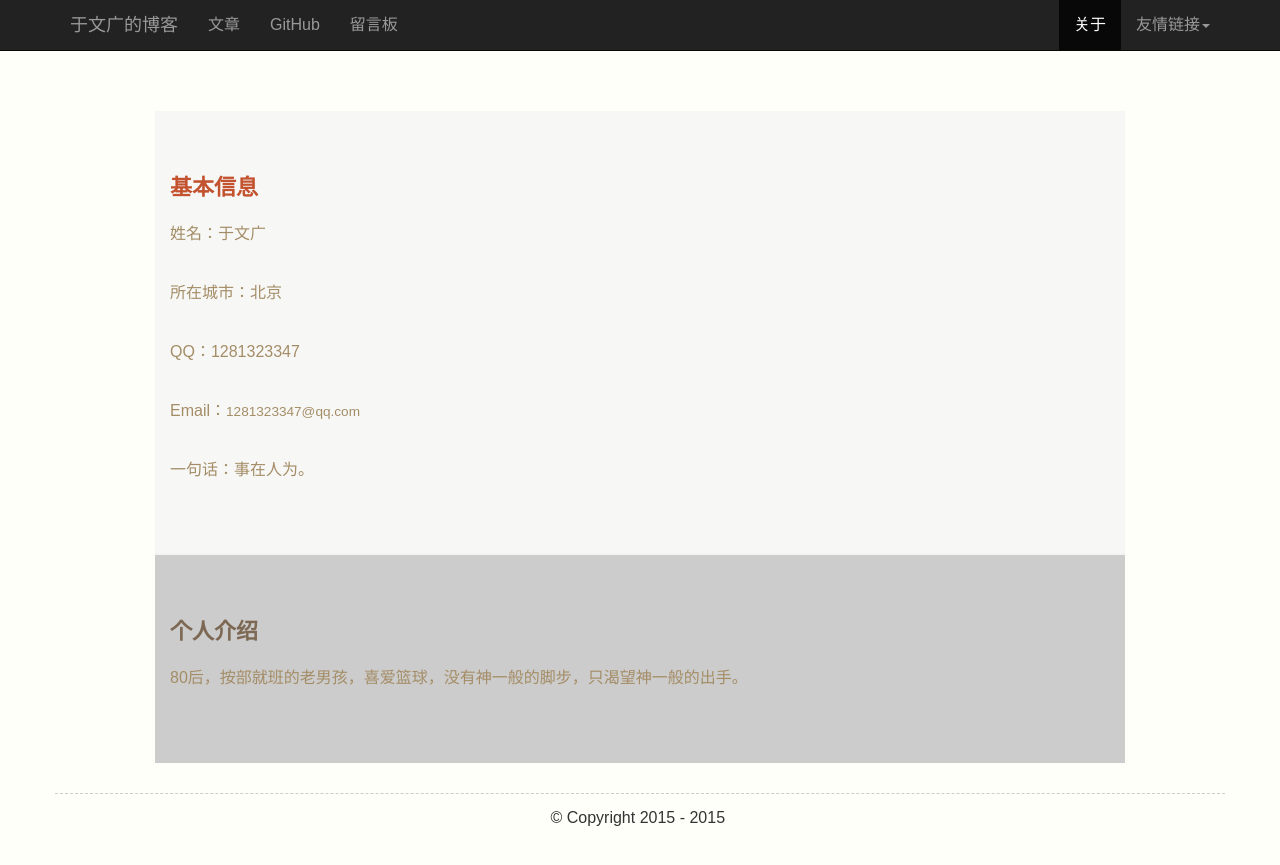
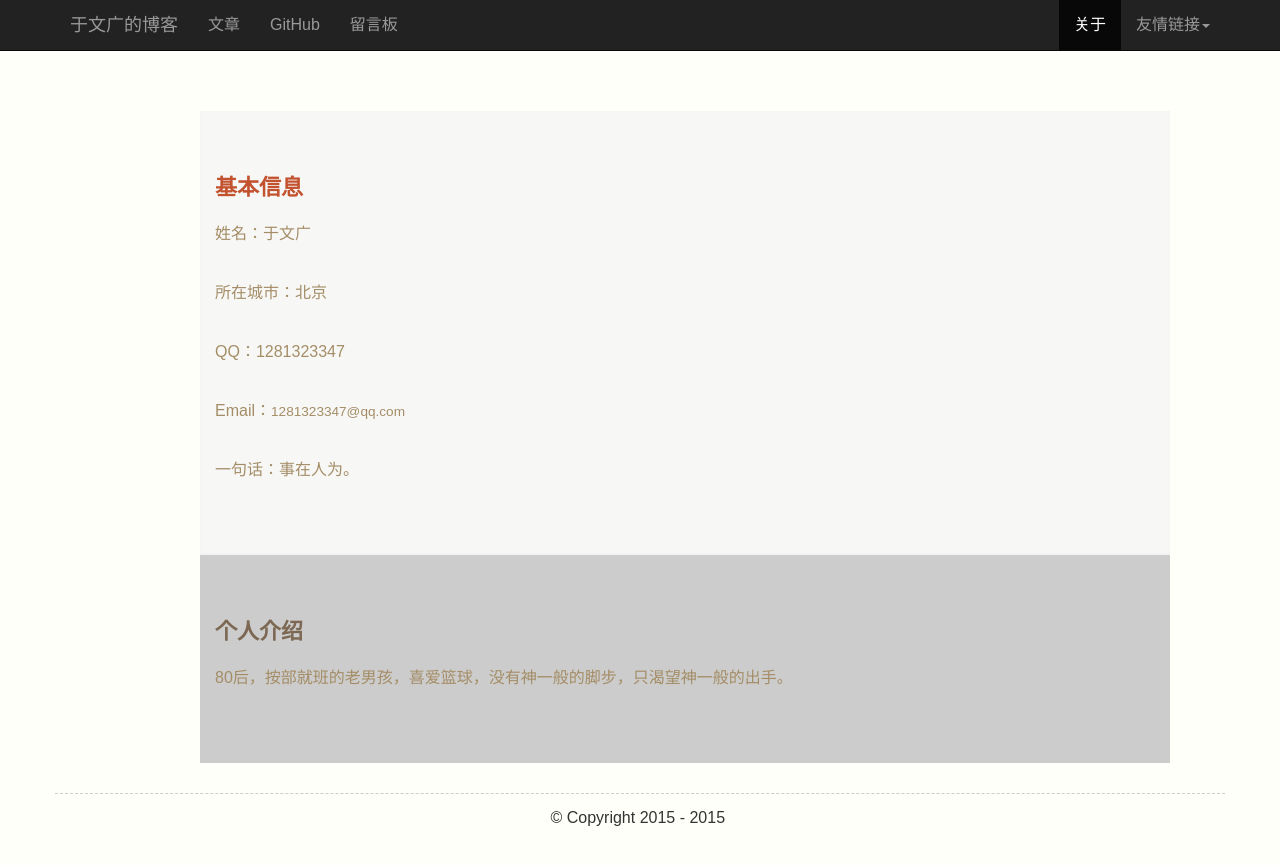
Before and after one commit to wendy369/wendy369.github.io, a Jekyll site: the page built from about/index.html, in a window 1280 px wide. Shown: the top 865 px of the page. Built offline with Jekyll 4.4.1, drawn with Linux system fonts in a browser that asks for light colours; comment, search, counter and statistics services are not loaded.

Commit message:
优化样式

```diff
--- a/css/default.css
+++ b/css/default.css
@@ -113,7 +113,7 @@ table td, table th {
 
 
 
-#content {width:970px;margin:60px auto 20px;*padding-top:40px;min-height:400px;height:auto !important;height:400px;position:relative;}
+#content {width:970px;margin:60px 200px 20px;*padding-top:40px;min-height:400px;height:auto !important;height:400px;position:relative;}
 
 /****************entry style**************/
 #content .entry{margin-bottom:55px;}
```
